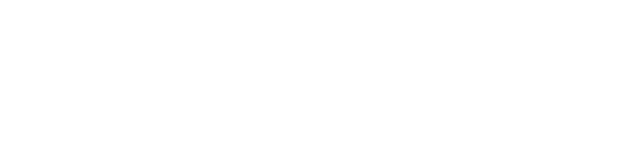
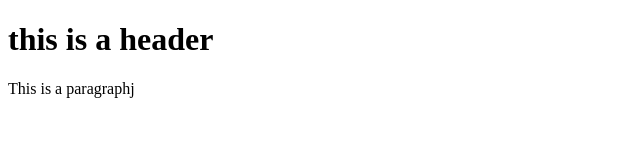
Before and after one commit to Domunv/git-test, a plain HTML site: page index.html in a window 1280 px wide. Shown: the whole page, without its empty margins (0-640 px from the left). Drawn offline with Linux system fonts and the light colour scheme.

Commit message:
Second commit

```diff
--- a/index.html
+++ b/index.html
@@ -6,6 +6,7 @@
     <title></title>
 </head>
 <body>
-
+    <h1> this is a header </h1>
+    <p>This is a paragraphj</p>
 </body>
 </html>
```
Also changed, not shown: templates/test.html (added).
